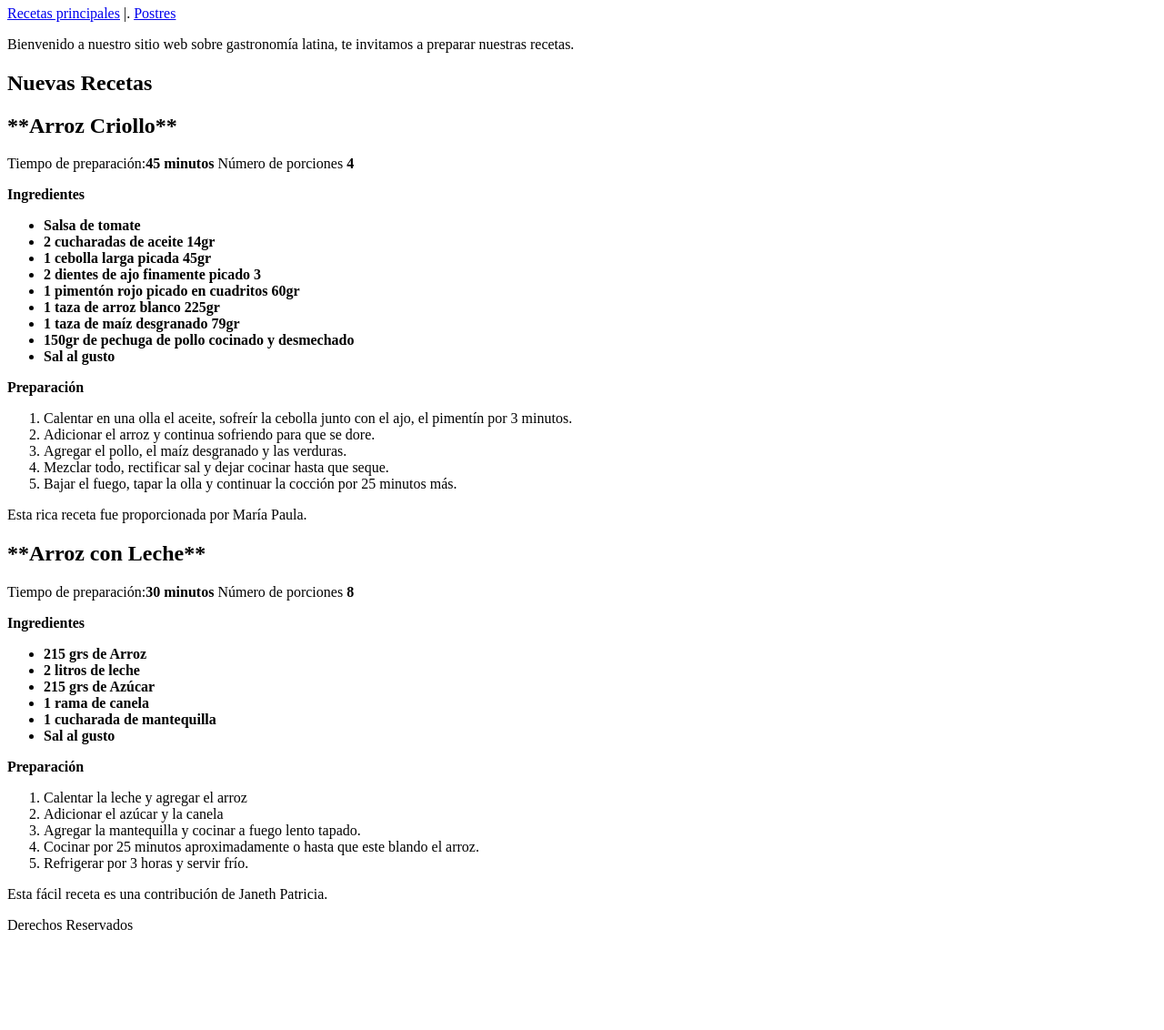
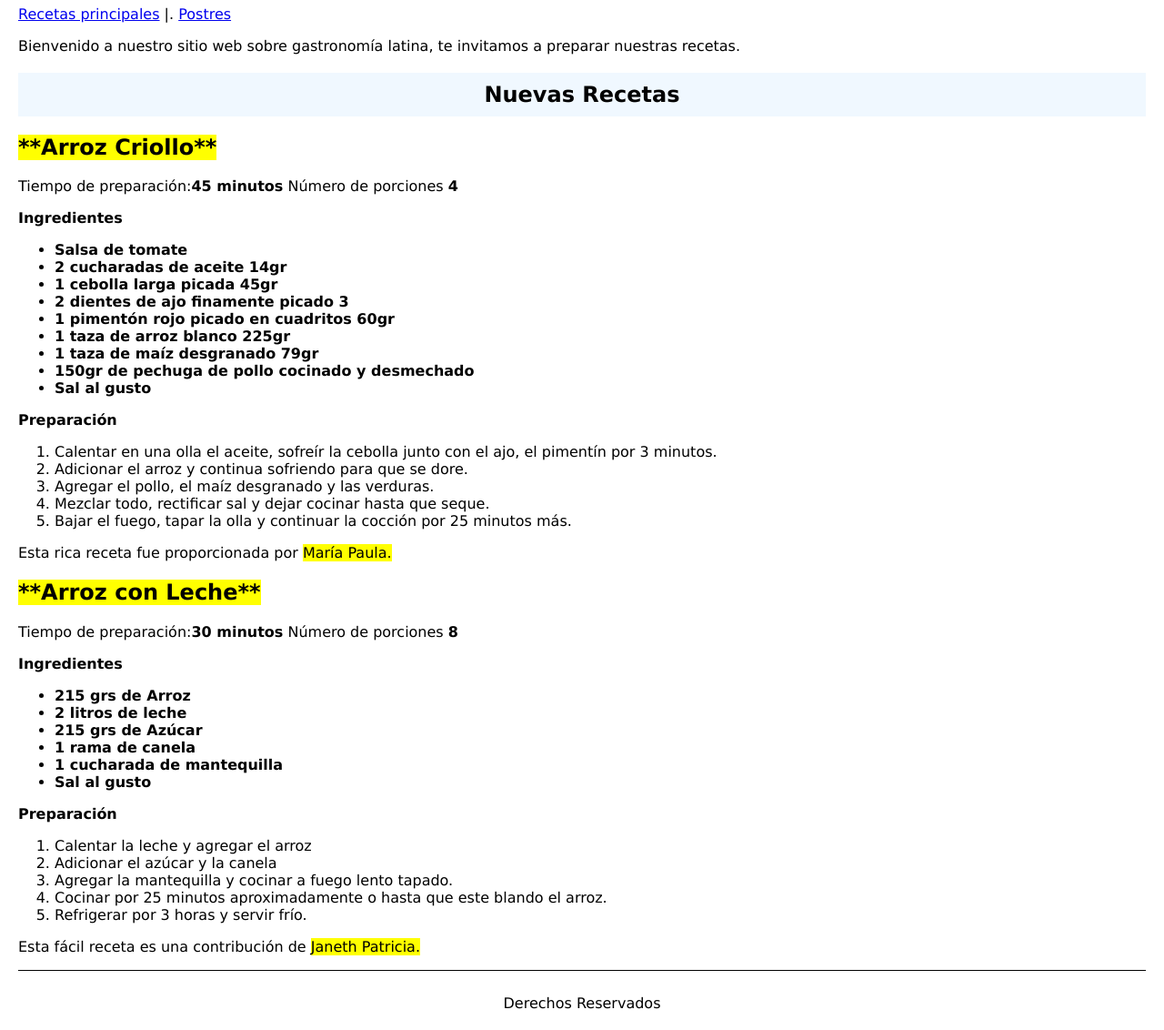
Before and after one commit to mjaurena/Etiqueta-Semantica, a plain HTML site: page Index.html in a window 1280 px wide. Shown: the part 128-1260 px from the top of the page at 91% size. Before the commit the page ends 1170 px from the top, so only its background shows below. Drawn offline with Linux system fonts and the light colour scheme.

Commit message:
Con Estilos Primera Version

```diff
--- a/Index.html
+++ b/Index.html
@@ -3,20 +3,21 @@
   <head>
     <meta charset="utf-8">
     <meta name="viewport" content="width=device-width,user-scalable=no">
+    <link rel="stylesheet" href="CSS/estilos.css">
     <title>Etiquetas Semánticas</title>
   </head>
   <body>
   <header>
     <h1><img src="recetas ej etiq semanticas.jpg" alt="Logo Recetas.com" title="Logo Recetas.com" width="50px">Recetas.com</h1>
   </header
-  <nav>
+  <nav-bar id="menu-principal">
     <p><a href="https://www.google.com" target="_blank">Recetas principales</a> |. <a href="https://www.google.com" target="_blank">Postres</a></p>
     <p>Bienvenido a nuestro sitio web sobre gastronomía latina, te invitamos a preparar nuestras recetas.</p>
-  </nav>
+  </nav-bar>
   <section>
-    <h1>Nuevas Recetas</h1>
+    <h1 class="titulo">Nuevas Recetas</h1>
     <article>
-      <h2><strong>**Arroz Criollo**</strong></h2>
+      <h2><strong class="resaltado">**Arroz Criollo**</strong></h2>
       <p>Tiempo de preparación:<strong>45 minutos</strong> Número de porciones <strong>4</strong></p>
       <p><strong>Ingredientes</strong></p>
         <ul>
@@ -38,10 +39,10 @@
           <li>Mezclar todo, rectificar sal y dejar cocinar hasta que seque.</li>
           <li>Bajar el fuego, tapar la olla y continuar la cocción por 25 minutos más.</li>
         </ol>
-        <p>Esta rica receta fue proporcionada por María Paula.</p>
+        <p>Esta rica receta fue proporcionada por <span class="resaltado">María Paula.</span></p>
     </article>
     <article>
-      <h2><strong>**Arroz con Leche**</strong></h2>
+      <h2><strong class="resaltado">**Arroz con Leche**</strong></h2>
       <p>Tiempo de preparación:<strong>30 minutos</strong> Número de porciones <strong>8</strong></p>
       <p><strong>Ingredientes</strong></p>
       <ul>
@@ -60,7 +61,7 @@
         <li>Cocinar por 25 minutos aproximadamente o hasta que este blando el arroz.</li>
         <li>Refrigerar por 3 horas y servir frío.</li>
       </ol>
-      <p>Esta fácil receta es una contribución de Janeth Patricia.</p>
+      <p>Esta fácil receta es una contribución de <span class="resaltado">Janeth Patricia.</span></p>
     </article>
   </section>
   <footer>
--- /dev/null
+++ b/css/estilos.css
@@ -0,0 +1,25 @@
+body{
+  margin-left: 20px;
+  margin-right: 20px;
+  margin-top: 20px;
+  margin-bottom: 20px;
+  font-family: verdana;
+}
+.resaltado{
+  background-color: yellow;
+}
+#menu-principal
+{
+  padding: 10px 0px;
+  color: red;
+}
+.titulo{
+  background-color: aliceblue;
+  text-align: center;
+  padding: 10px;
+}
+footer{
+  border-top: solid 1px black;
+  padding-top: 10px;
+  text-align: center;
+}
```
